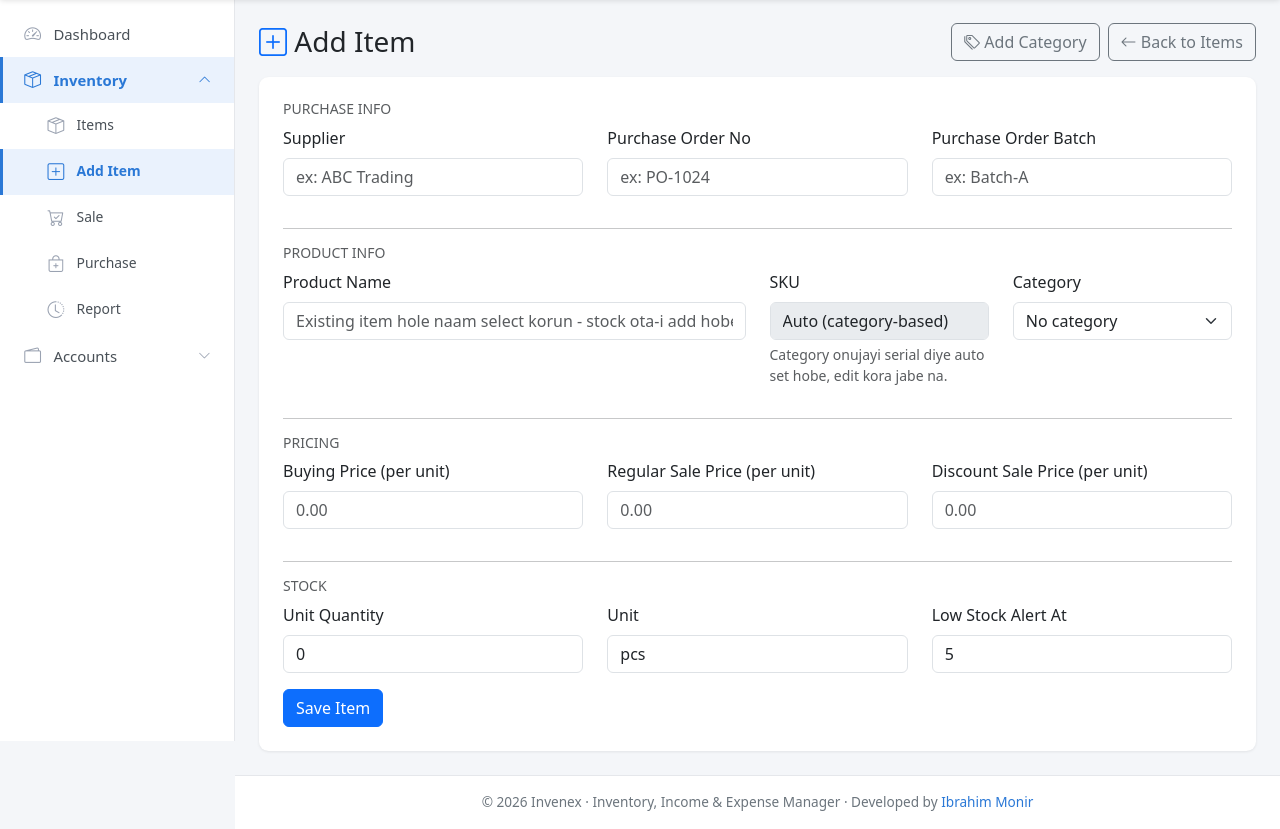
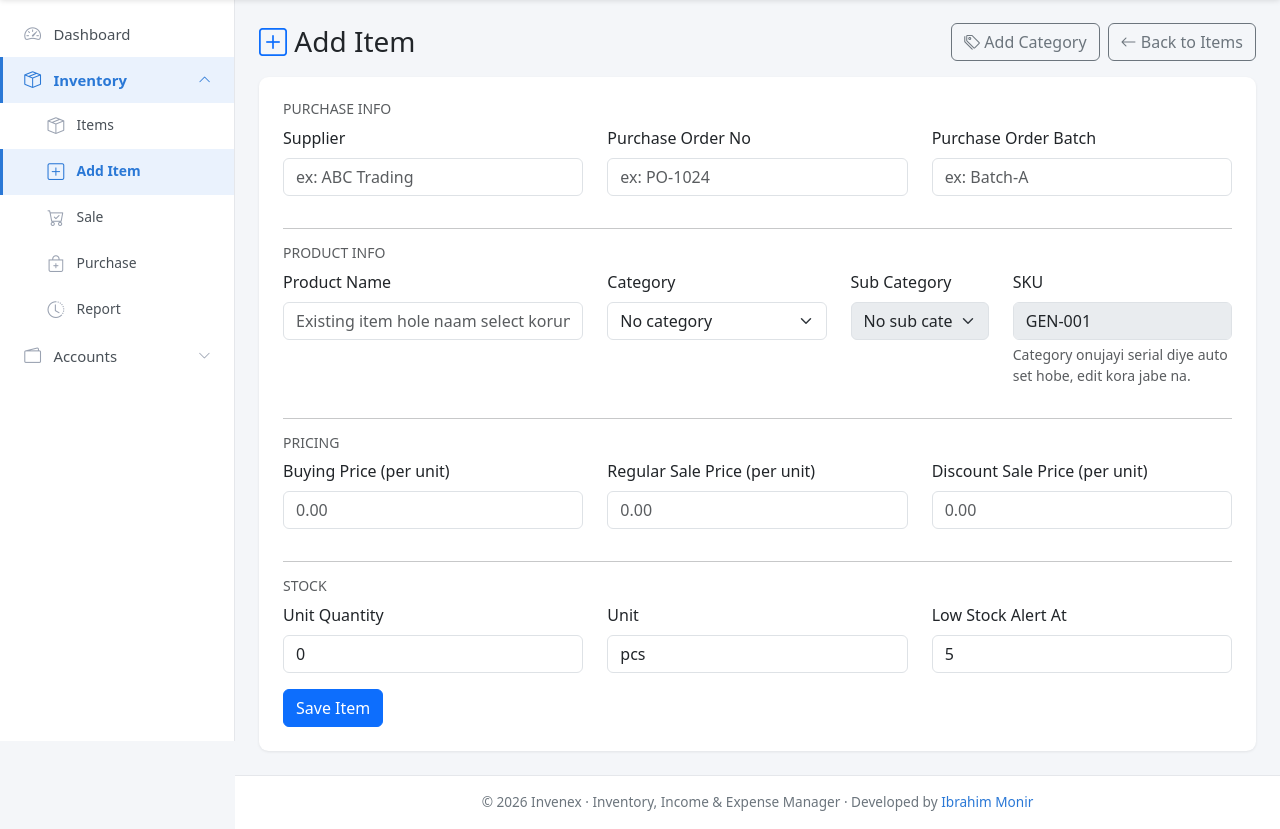
Before and after one commit to ibrahim-monir/invenex, a Flask app: page /inventory/add-item in a window 1280 px wide. Shown: the part 59-888 px from the top of the page. Run offline with Flask 3, Linux system fonts and the light colour scheme; the visitor is signed in with stand-in values (Sample User, id 1); tables that the repository leaves empty hold one stand-in row (values such as "Sample post"); grey boxes marked "Sample" are stand-in pictures.

Commit message:
Add parent/sub-category hierarchy with live SKU preview on Add Item
Category was a flat list. Added an optional parent to Category (self-referential
FK, one level deep - a sub-category can't itself have a sub-category) and a
"Parent Category" picker in the Add Category modal.

Add Item now asks for fields in the order Title, Category, Sub Category, SKU.
Category only lists top-level categories; Sub Category is disabled until one
is picked, then shows only that parent's children. The SKU field now shows a
live preview that updates the instant Category or Sub Category changes,
computed in JS with the exact same prefix+serial algorithm as the server's
_generate_sku() so the preview always matches what actually gets saved. The
effective category saved on the item is the sub-category when one is chosen,
otherwise the parent - that's also what the SKU prefix is derived from.

Co-Authored-By: Claude Sonnet 5 <noreply@anthropic.com>

```diff
--- a/app.py
+++ b/app.py
@@ -125,6 +125,7 @@ def _add_missing_columns():
             ("po_batch", "VARCHAR(60)"),
         ],
         "sales": [("stock_log_id", "INTEGER")],
+        "categories": [("parent_id", "INTEGER")],
     }
     for table, columns in required.items():
         if table not in inspector.get_table_names():
@@ -468,11 +469,15 @@ def inventory():
 @login_required
 def add_item_page():
     all_items = Item.query.order_by(Item.name).all()
-    categories = Category.query.order_by(Category.name).all()
+    top_categories = Category.query.filter_by(parent_id=None).order_by(Category.name).all()
+    all_categories = Category.query.order_by(Category.name).all()
+    categories_json = [{"id": c.id, "name": c.name, "parent_id": c.parent_id} for c in all_categories]
     return render_template(
         "add_item.html",
         all_items=all_items,
-        categories=categories,
+        categories=top_categories,
+        all_categories=all_categories,
+        categories_json=categories_json,
         today=date.today().isoformat(),
     )
 
@@ -569,6 +574,9 @@ def _generate_sku(category_name):
 def add_item():
     name = request.form.get("name", "").strip()
     category = request.form.get("category", "").strip()
+    sub_category = request.form.get("sub_category", "").strip()
+    # The sub-category is the more specific classification when picked.
+    effective_category = sub_category or category
     unit = request.form.get("unit", "pcs").strip() or "pcs"
     quantity = request.form.get("quantity", "0")
     threshold = request.form.get("low_stock_threshold", "5")
@@ -609,8 +617,8 @@ def add_item():
 
     item = Item(
         name=name,
-        sku=_generate_sku(category),
-        category=category or None,
+        sku=_generate_sku(effective_category),
+        category=effective_category or None,
         unit=unit,
         quantity=quantity_int,
         low_stock_threshold=int(threshold or 5),
@@ -643,6 +651,7 @@ def add_item():
 @login_required
 def add_category():
     name = request.form.get("name", "").strip()
+    parent_id = request.form.get("parent_id", "").strip()
     next_url = request.form.get("next", "")
     if not next_url.startswith("/") or next_url.startswith("//"):
         next_url = url_for("inventory")
@@ -651,11 +660,21 @@ def add_category():
         flash("Category naam dite hobe.", "danger")
         return redirect(next_url)
 
+    parent = None
+    if parent_id:
+        parent = Category.query.get(int(parent_id))
+        if not parent:
+            flash("Parent category paoa jayni.", "danger")
+            return redirect(next_url)
+        if parent.parent_id is not None:
+            flash("Sub-category-r nicheh aro sub-category banano jay na.", "danger")
+            return redirect(next_url)
+
     if Category.query.filter(func.lower(Category.name) == name.lower()).first():
         flash(f"Category '{name}' already ache.", "danger")
         return redirect(next_url)
 
-    db.session.add(Category(name=name))
+    db.session.add(Category(name=name, parent_id=parent.id if parent else None))
     db.session.commit()
     flash(f"Category '{name}' add kora hoyeche.", "success")
     return redirect(next_url)
--- a/models.py
+++ b/models.py
@@ -18,7 +18,10 @@ class Category(db.Model):
 
     id = db.Column(db.Integer, primary_key=True)
     name = db.Column(db.String(80), nullable=False, unique=True)
+    parent_id = db.Column(db.Integer, db.ForeignKey("categories.id"))
     created_at = db.Column(db.DateTime, default=datetime.utcnow)
+
+    parent = db.relationship("Category", remote_side=[id], backref="subcategories")
 
 
 class Item(db.Model):
--- a/templates/add_item.html
+++ b/templates/add_item.html
@@ -30,7 +30,7 @@
     <hr>
     <h6 class="text-muted small text-uppercase mb-2">Product Info</h6>
     <div class="row">
-      <div class="col-md-6 mb-3">
+      <div class="col-md-4 mb-3">
         <label class="form-label">Product Name</label>
         <input type="text" name="name" id="newItemName" class="form-control" list="existingItemNameList" placeholder="Existing item hole naam select korun - stock ota-i add hobe" required>
         <datalist id="existingItemNameList">
@@ -39,21 +39,27 @@
         <div id="existingItemHint" class="text-primary small mt-1 d-none"><i class="bi bi-info-circle"></i> Ei naam-er item age theke ache &mdash; SKU/price change hobe na, shudhu stock quantity add hobe.</div>
       </div>
       <div class="col-md-3 mb-3">
-        <label class="form-label">SKU</label>
-        <input type="text" class="form-control" value="Auto (category-based)" disabled>
-        <div class="form-text">Category onujayi serial diye auto set hobe, edit kora jabe na.</div>
-      </div>
-      <div class="col-md-3 mb-3">
         <label class="form-label">Category</label>
-        <select name="category" class="form-select">
-          <option value="">No category</option>
+        <select name="category" id="categorySelect" class="form-select">
+          <option value="" data-id="">No category</option>
           {% for cat in categories %}
-          <option value="{{ cat.name }}">{{ cat.name }}</option>
+          <option value="{{ cat.name }}" data-id="{{ cat.id }}">{{ cat.name }}</option>
           {% endfor %}
         </select>
         {% if not categories %}
         <div class="form-text">Kono category nei &mdash; "Add Category" button diye ekta banan.</div>
         {% endif %}
+      </div>
+      <div class="col-md-2 mb-3">
+        <label class="form-label">Sub Category</label>
+        <select name="sub_category" id="subCategorySelect" class="form-select" disabled>
+          <option value="">No sub category</option>
+        </select>
+      </div>
+      <div class="col-md-3 mb-3">
+        <label class="form-label">SKU</label>
+        <input type="text" id="skuPreview" class="form-control" value="GEN-001" disabled>
+        <div class="form-text">Category onujayi serial diye auto set hobe, edit kora jabe na.</div>
       </div>
     </div>
 
@@ -109,8 +115,18 @@
           <label class="form-label">Category Name</label>
           <input type="text" name="name" class="form-control" placeholder="ex: Electronics" required>
         </div>
-        {% if categories %}
-        <div class="small text-muted">Existing: {{ categories | map(attribute='name') | join(', ') }}</div>
+        <div class="mb-3">
+          <label class="form-label">Parent Category (optional)</label>
+          <select name="parent_id" class="form-select">
+            <option value="">No parent - top-level category</option>
+            {% for cat in categories %}
+            <option value="{{ cat.id }}">{{ cat.name }}</option>
+            {% endfor %}
+          </select>
+          <div class="form-text">Parent select korle eta ei category-r sub-category hisebe save hobe.</div>
+        </div>
+        {% if all_categories %}
+        <div class="small text-muted">Existing: {{ all_categories | map(attribute='name') | join(', ') }}</div>
         {% endif %}
       </div>
       <div class="modal-footer">
@@ -136,5 +152,67 @@
       if (stockInSaveBtn) stockInSaveBtn.textContent = isExisting ? 'Add Stock' : 'Save Item';
     });
   }
+
+  // Sub Category is only enabled once a parent Category is picked, and only
+  // shows that parent's own sub-categories.
+  const allCategories = {{ categories_json | tojson }};
+  const categorySelect = document.getElementById('categorySelect');
+  const subCategorySelect = document.getElementById('subCategorySelect');
+
+  function refreshSubCategories() {
+    const selectedOption = categorySelect.options[categorySelect.selectedIndex];
+    const parentId = selectedOption ? selectedOption.dataset.id : '';
+    subCategorySelect.innerHTML = '';
+
+    if (!parentId) {
+      subCategorySelect.appendChild(new Option('No sub category', ''));
+      subCategorySelect.disabled = true;
+      return;
+    }
+
+    const children = allCategories.filter(c => String(c.parent_id) === String(parentId));
+    if (children.length === 0) {
+      subCategorySelect.appendChild(new Option('No sub category available', ''));
+      subCategorySelect.disabled = true;
+      return;
+    }
+
+    subCategorySelect.appendChild(new Option('No sub category', ''));
+    children.forEach(c => subCategorySelect.appendChild(new Option(c.name, c.name)));
+    subCategorySelect.disabled = false;
+  }
+
+  // Mirrors the server's _generate_sku() exactly, so the preview always
+  // matches what actually gets saved.
+  const existingSkus = new Set(
+    {{ all_items | selectattr('sku') | map(attribute='sku') | list | tojson }}.map(s => s.toLowerCase())
+  );
+  const skuPreview = document.getElementById('skuPreview');
+
+  function computeSku(categoryName) {
+    let prefix = (categoryName || '').toUpperCase().replace(/[^A-Z0-9]/g, '').slice(0, 3);
+    if (!prefix) prefix = 'GEN';
+    let serial = 1;
+    while (existingSkus.has(`${prefix}-${String(serial).padStart(3, '0')}`.toLowerCase())) serial++;
+    return `${prefix}-${String(serial).padStart(3, '0')}`;
+  }
+
+  function refreshSkuPreview() {
+    const effectiveCategory = subCategorySelect.value || categorySelect.value;
+    skuPreview.value = computeSku(effectiveCategory);
+  }
+
+  if (categorySelect) {
+    categorySelect.addEventListener('change', () => {
+      refreshSubCategories();
+      refreshSkuPreview();
+    });
+  }
+  if (subCategorySelect) {
+    subCategorySelect.addEventListener('change', refreshSkuPreview);
+  }
+
+  refreshSubCategories();
+  refreshSkuPreview();
 </script>
 {% endblock %}
```
